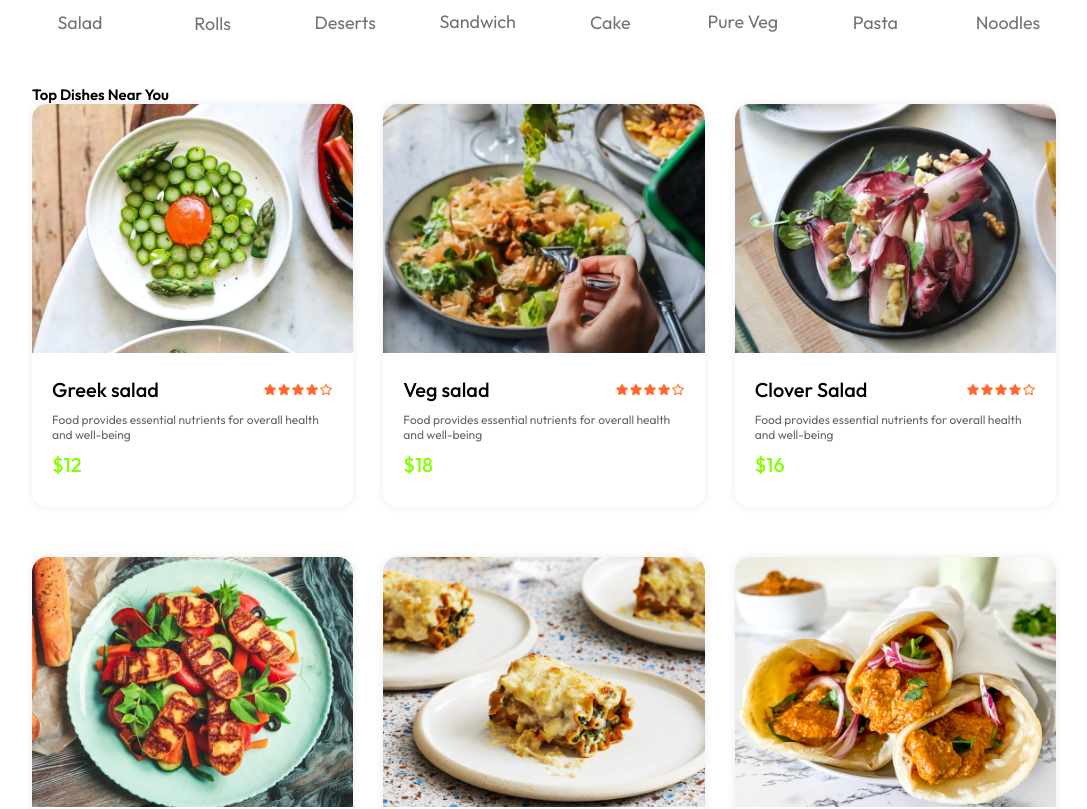
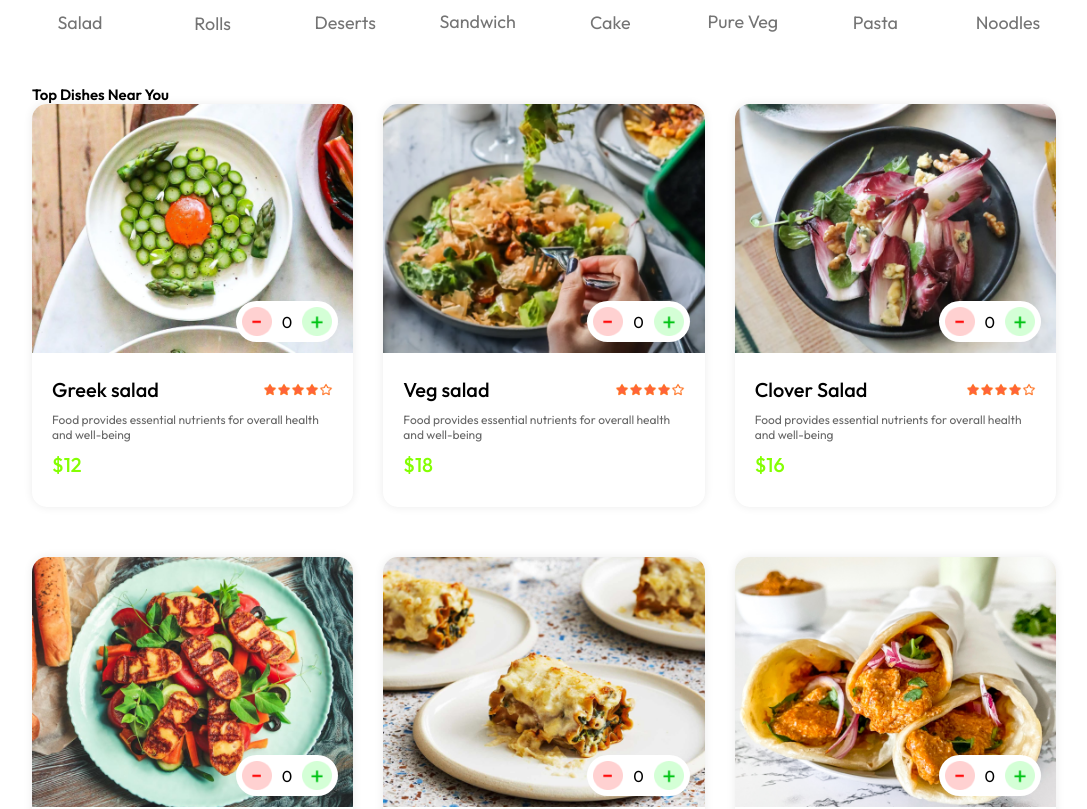
Before and after one commit to Tapas-Dalui/epiceats, a React (Vite) app: page / in a window 1280 px wide. Shown: the part 880-1689 px from the top of the page, without its empty margins (96-1183 px from the left). Built offline with nearby package versions, Linux system fonts and the light colour scheme.

Commit message:
changes in increment and decrement cart button

```diff
--- a/src/components/FoodItem/FoodItem.css
+++ b/src/components/FoodItem/FoodItem.css
@@ -38,3 +38,20 @@
     font-weight: 500;
     margin: 10px 0;
 }
+.food-item-image-container{
+    position: relative;
+}
+.food-item-counter{
+    position: absolute;
+    bottom: 15px;
+    right: 15px;
+    display: flex;
+    align-items: center;
+    gap: 10px;
+    padding: 6px;
+    border-radius: 50px;
+    background-color: #fff;
+}
+.food-item-counter img{
+    width: 30px;
+}
--- a/src/components/FoodItem/FoodItem.jsx
+++ b/src/components/FoodItem/FoodItem.jsx
@@ -1,13 +1,24 @@
-import React from 'react'
+import React, { useState } from 'react'
 import './FoodItem.css'
 import { assets } from '../../assets/assets'
 
 function FoodItem({ id, name, price, description, image }) {
+
+    const [itemCount, setItemCount] = useState(0)
+
     return (
         <>
             <div className="food-item">
                 <div className="food-item-image-container">
                     <img className='food-item-image' src={image} alt="" />
+                    {
+
+                            <div className='food-item-counter' >
+                                <img src={assets.remove_icon_red} onClick={ () => setItemCount( prev => prev-1 < 0 ? 0 : prev-1) } />
+                                <p>{itemCount}</p>
+                                <img src={assets.add_icon_green} onClick={ () => setItemCount(prev => prev+1 > 5 ? 5 : prev+1) } />
+                            </div>
+                    }
                 </div>
                 <div className="food-item-info">
                     <div className="food-item-name-rating">
--- a/src/components/Header/Header.css
+++ b/src/components/Header/Header.css
@@ -24,7 +24,8 @@
     font-size: max(4.5vw,22px);
 }
 .header-contents h2 span{
-    color: #5fb900;
+    color: #67c700;
+    font-weight: bold;
 }
 .header-contents p{
     color: white;
--- a/src/components/Navbar/Navbar.css
+++ b/src/components/Navbar/Navbar.css
@@ -3,6 +3,7 @@
     display: flex;
     justify-content: space-between;
     align-items: center;
+
 }
 .navbar ul li{
     cursor: pointer;
```
